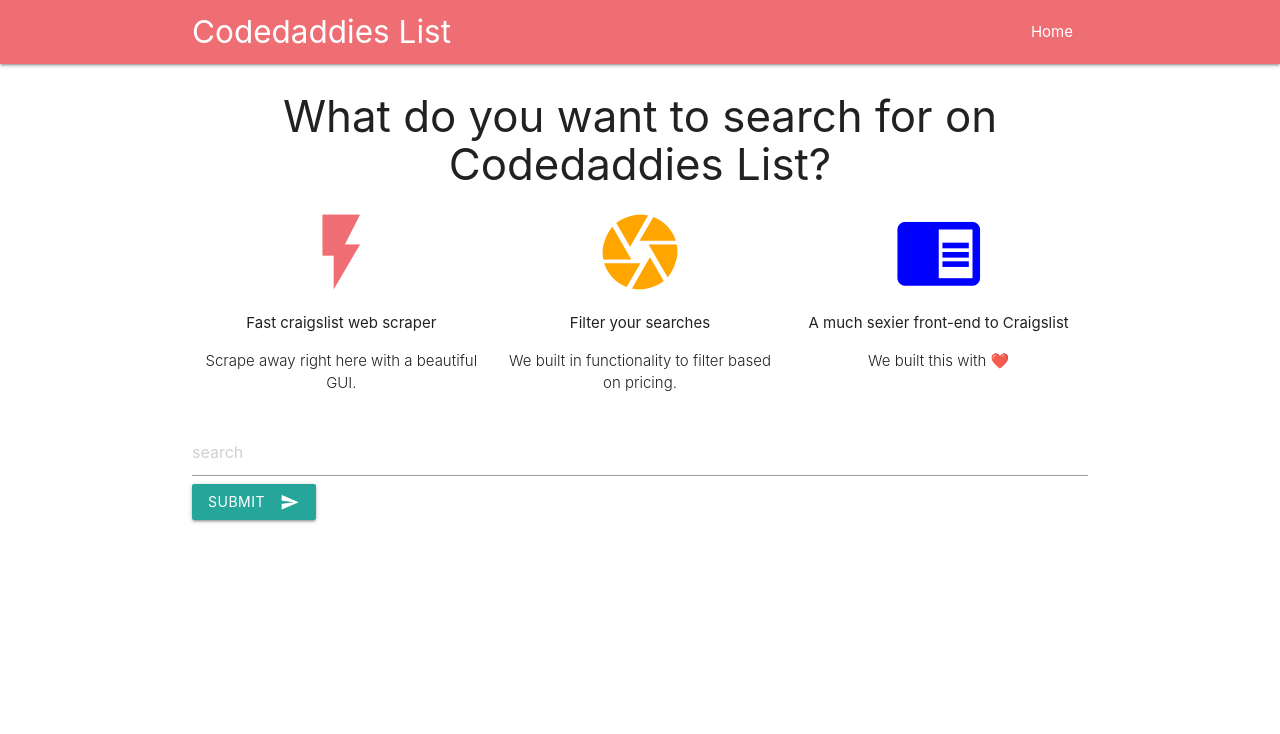
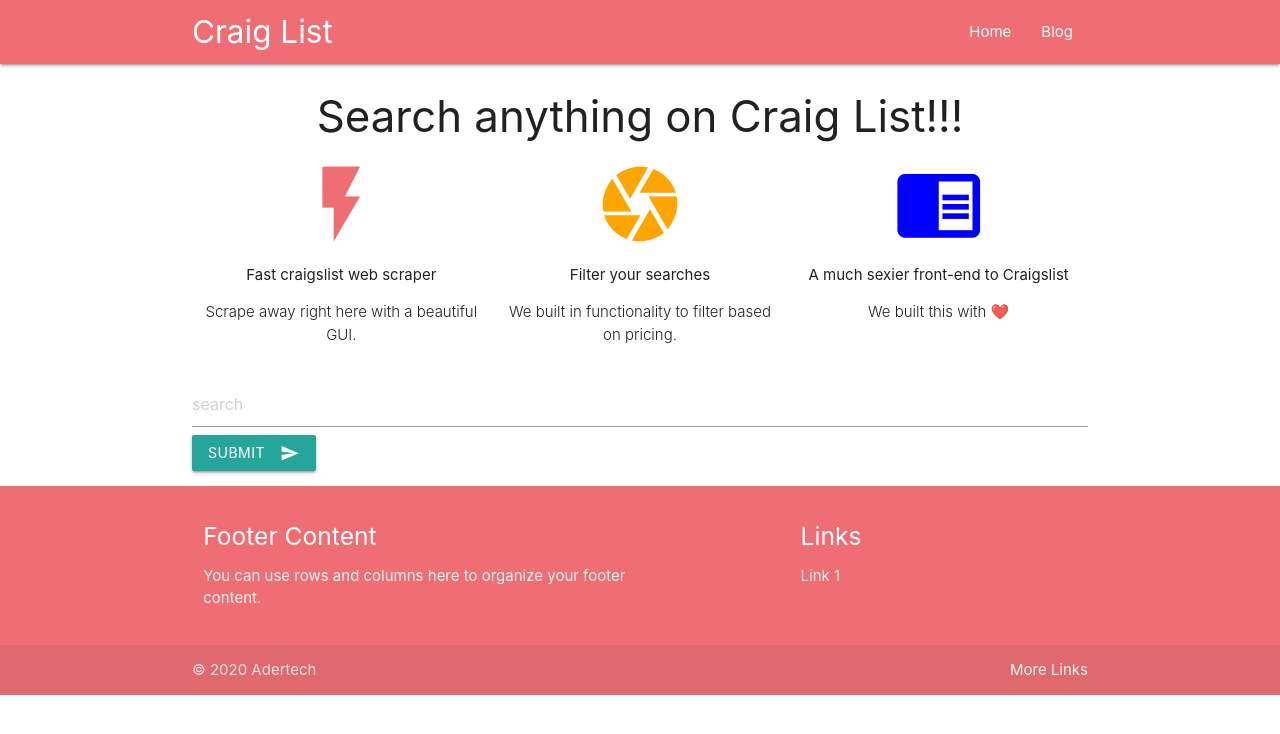
Before and after one commit to DanielMawioo/CraigList, a Django app: page / in a window 1280 px wide. Shown: the top 734 px of the page. Run offline with Django 3.2, Linux system fonts and the light colour scheme.

Commit message:
commit screenshots

```diff
--- a/mysite/templates/mysite/base.html
+++ b/mysite/templates/mysite/base.html
@@ -4,7 +4,7 @@
 <html lang="en">
 <head>
     <meta charset="UTF-8">
-    <title>Codedaddies List</title>
+    <title>Craig List</title>
     <meta charset="UTF-8"/>
     <meta name="viewport" content="width=device-width, initial-scale=1"/>
     <link rel="stylesheet" href="{% static "mysite/css/style.css" %}">
@@ -15,15 +15,16 @@
 <body>
 <nav>
     <div class="container nav-wrapper">
-        <a href="/" class="brand-logo">Codedaddies List</a>
+        <a href="/" class="brand-logo">Craig List</a>
         <ul id="nav-mobile" class="right">
             <li><a href="/">Home</a></li>
+            <li><a href="/">Blog</a></li>
         </ul>
     </div>
 </nav>
 
 <div class="container">
-    <h3 style="text-align: center">What do you want to search for on Codedaddies List?</h3>
+    <h3 style="text-align: center">Search anything on Craig List!!!</h3>
     <div class="row">
         <div class="col s4">
             <!-- Promo Content 1 goes here -->
@@ -53,6 +54,7 @@
         </div>
     </div>
 
+
     <form action="{% url 'new_search' %}" method="post">
         {% csrf_token %}
         <input type="text" name="search" placeholder="search">
@@ -65,6 +67,30 @@
 
     {% endblock content %}
 </div>
+<div>
+    <footer class="page-footer">
+        <div class="container">
+          <div class="row">
+            <div class="col l6 s7">
+              <h5 class="white-text">Footer Content</h5>
+              <p class="grey-text text-lighten-4">You can use rows and columns here to organize your footer content.</p>
+            </div>
+            <div class="col l4 offset-l2 s12">
+              <h5 class="white-text">Links</h5>
+              <ul>
+                <li><a class="grey-text text-lighten-3" href="#!">Link 1</a></li>
+              </ul>
+            </div>
+          </div>
+        </div>
+        <div class="footer-copyright">
+          <div class="container">
+          © 2020 Adertech
+          <a class="grey-text text-lighten-4 right" href="#!">More Links</a>
+          </div>
+        </div>
+      </footer>
+</div>
 
 <script src="https://cdnjs.cloudflare.com/ajax/libs/materialize/1.0.0/js/materialize.min.js"></script>
 </body>
```
Also changed, not shown: db.sqlite3, 2 other files.
